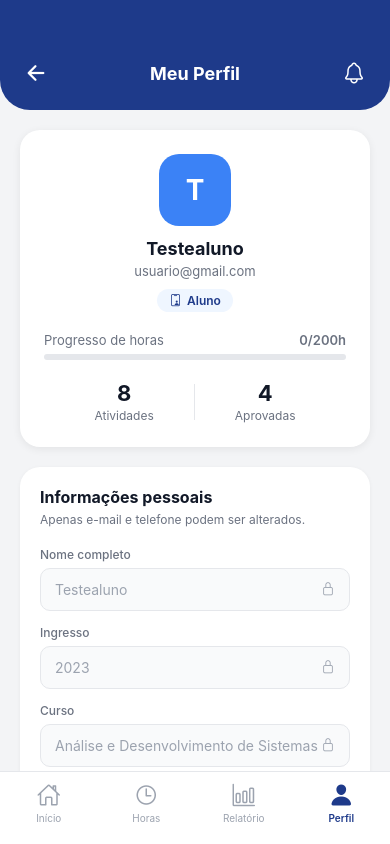
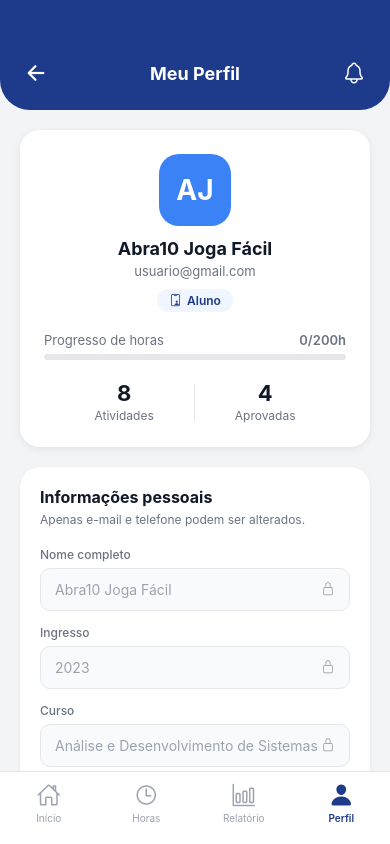
Before and after one commit to Complementa-S/complementasenac-mobile, a React Native app in the folder complementa-app/: screen /Perfil in a window 390 px wide. Built offline with nearby package versions, Linux system fonts and the light colour scheme.

Commit message:
Integração do Firebase incompleta 02

```diff
--- a/complementa-app/src/screens/PerfilScreen.tsx
+++ b/complementa-app/src/screens/PerfilScreen.tsx
@@ -21,7 +21,7 @@ export default function PerfilScreen() {
   const [emailOriginal, setEmailOriginal] = useState('usuario@gmail.com');
   const [telefoneOriginal, setTelefoneOriginal] = useState('');
 
-  const nomeCompleto = 'Testealuno';
+  const nomeCompleto = 'Abra10 Joga Fácil';
   const ingresso = '2023';
   const curso = 'Análise e Desenvolvimento de Sistemas';
   const departamento = 'Tecnologia da Informação';
```
Also changed, not shown: 1 other file (tests, documents, lock files or other folders).
